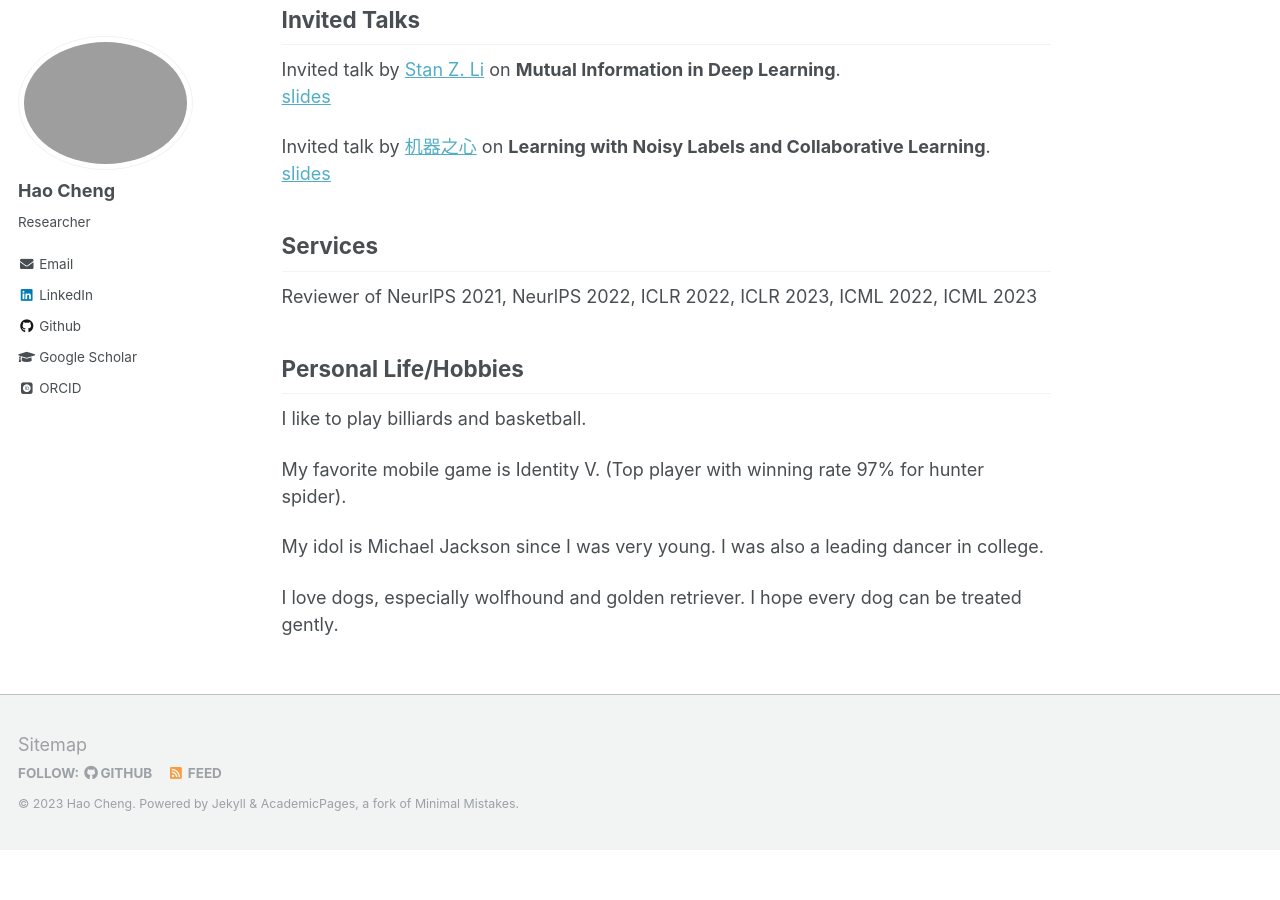
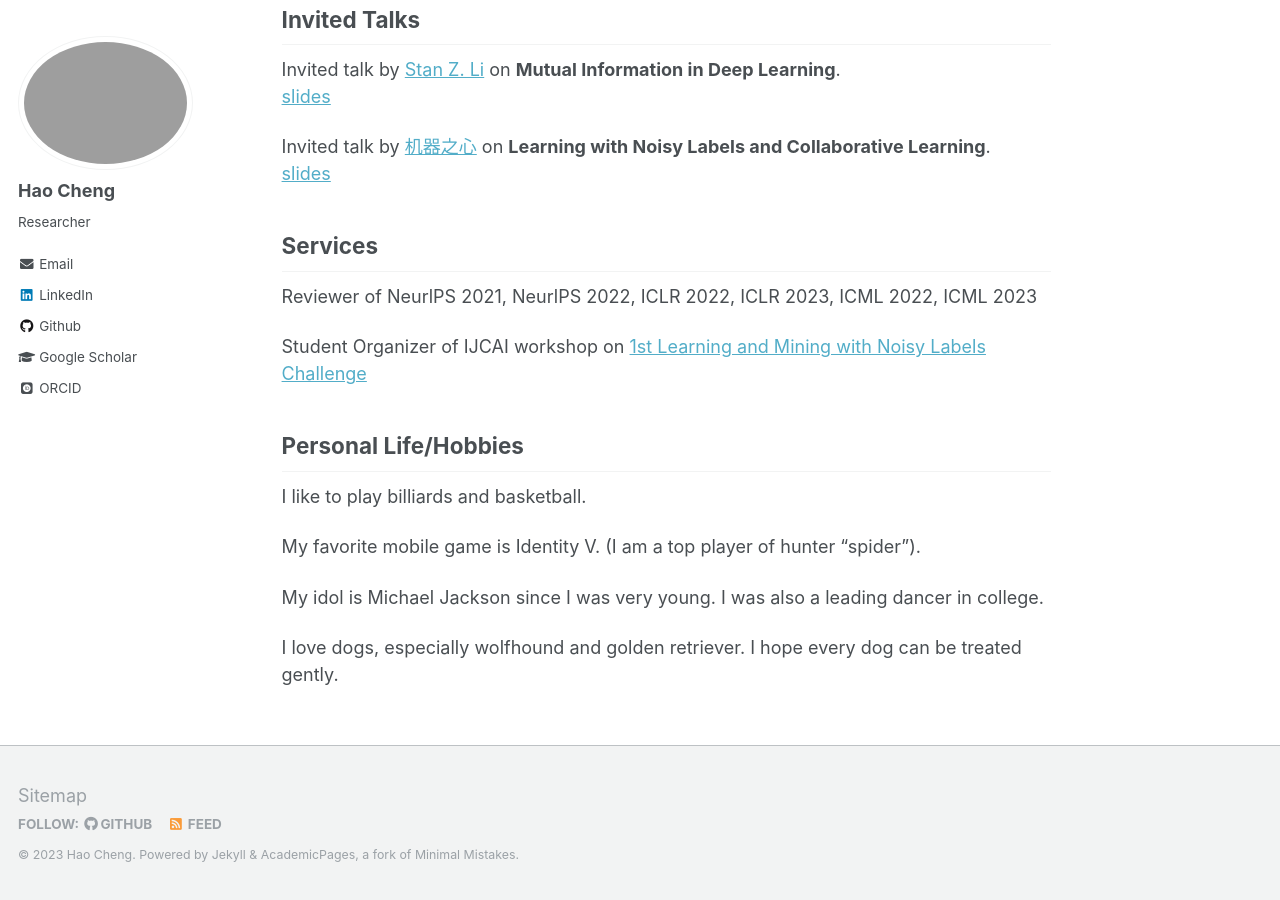
Before and after one commit to haochenglouis/haochenglouis.github.io, a Jekyll site: the page built from _pages/about.md, in a window 1280 px wide and 900 px high, scrolled down 1425 px. Built offline with Jekyll 4.4.1, drawn with Linux system fonts in a browser that asks for light colours; some web fonts are replaced; before the commit the page ends 2275 px from its top, so only the background shows below that.

Commit message:
Update about.md

```diff
--- a/_pages/about.md
+++ b/_pages/about.md
@@ -68,12 +68,14 @@ Invited talk by [机器之心](https://www.jiqizhixin.com) on **Learning with No
 
 Reviewer of NeurlPS 2021, NeurlPS 2022, ICLR 2022, ICLR 2023, ICML 2022, ICML 2023
 
+Student Organizer of IJCAI workshop on [1st Learning and Mining with Noisy Labels Challenge](http://ucsc-real.soe.ucsc.edu:1995/Competition.html)
+
 
 ## Personal Life/Hobbies
 
 I like to play billiards and basketball.
 
-My favorite mobile game is Identity V. (Top player with winning rate 97% for hunter spider).
+My favorite mobile game is Identity V. (I am a top player of hunter "spider").
 
 My idol is Michael Jackson since I was very young. I was also a leading dancer in college.
 
```
